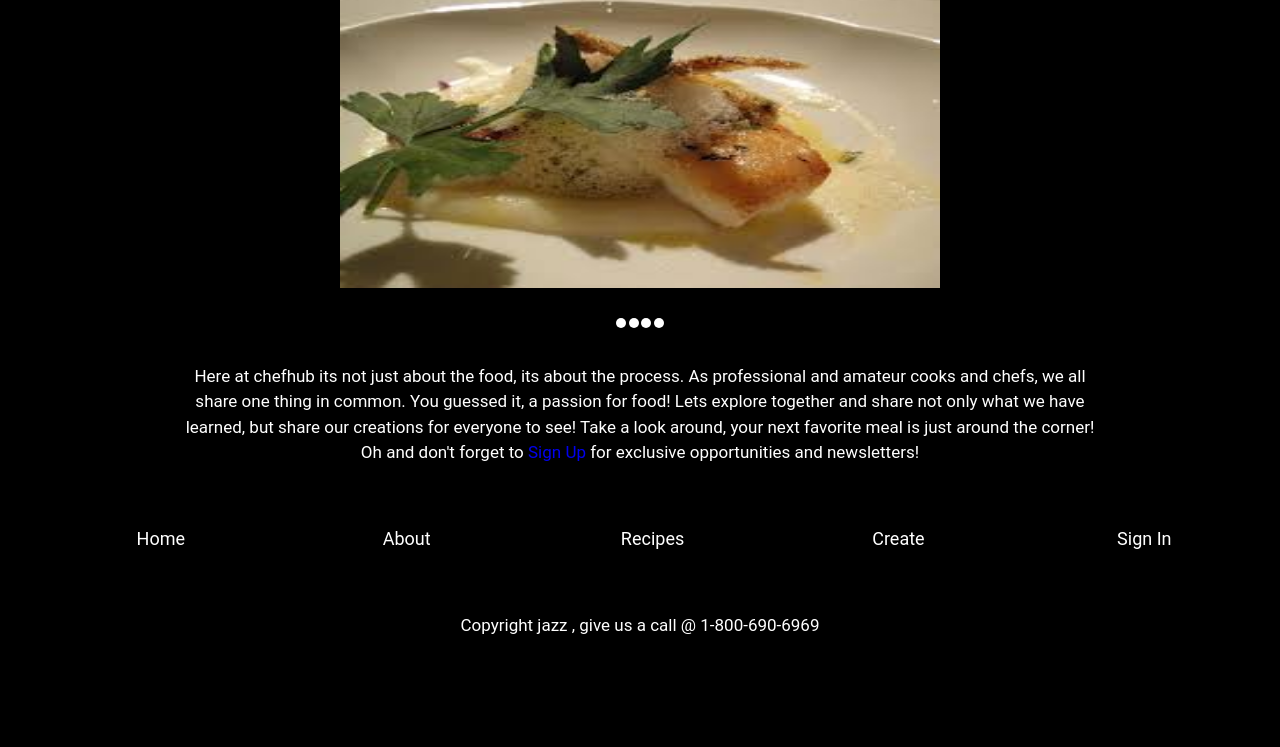
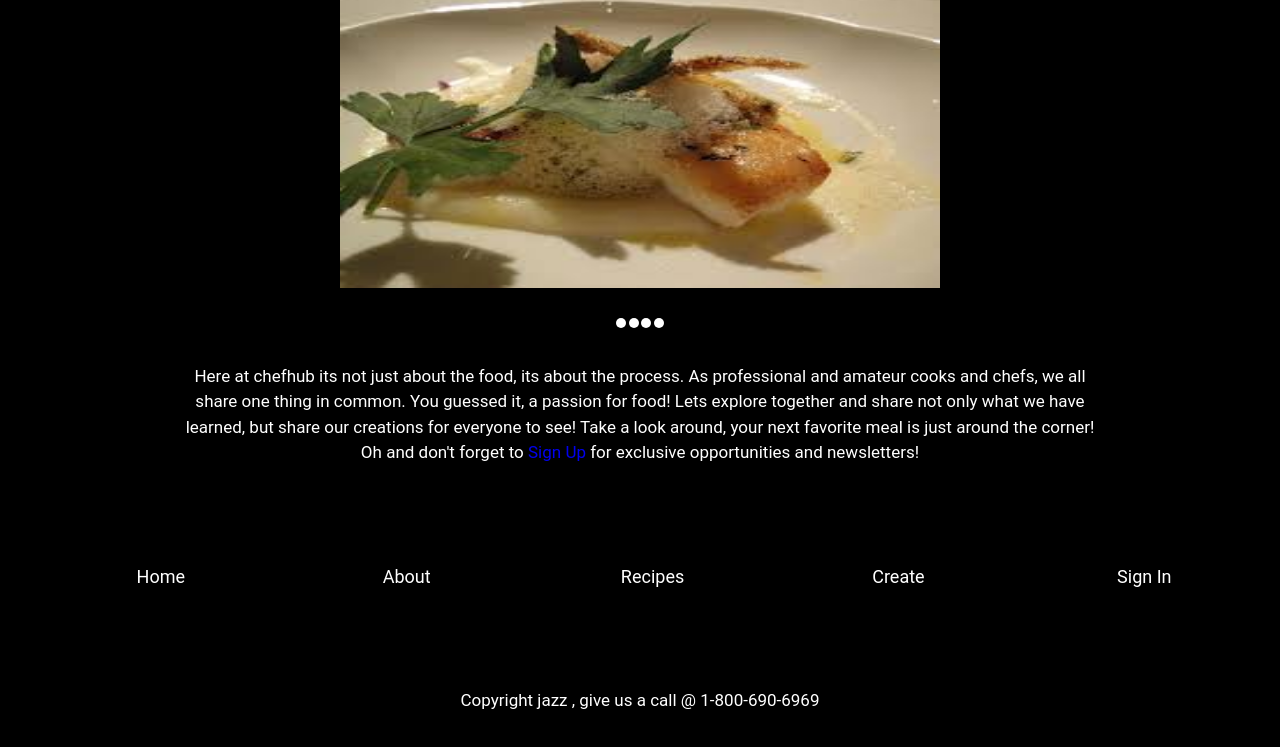
Before and after one commit to Chef-Portfolio-2-BW/Marketing-Page-3, a plain HTML site: page index.html in a window 1280 px wide. Shown: the part 207-954 px from the top of the page. Before the commit the page ends 909 px from the top, so only its background shows below. Drawn offline with Linux system fonts and the light colour scheme.

Commit message:
Bug fix.

```diff
--- a/css/index.css
+++ b/css/index.css
@@ -311,7 +311,6 @@ body footer {
   display: flex;
   height: 25%;
   width: 100%;
-  margin-bottom: 25px;
   flex-direction: column;
 }
 body footer p {
@@ -325,6 +324,8 @@ body footer nav {
   text-align: center;
   height: 60%;
   width: 100%;
+  margin-top: 50px;
+  margin-bottom: 50px;
 }
 body footer nav a {
   height: 50%;
--- a/less/home-page.less
+++ b/less/home-page.less
@@ -126,7 +126,7 @@ body {
     //   border:solid blue 1px;
       height:25%;
       width:100%;
-      margin-bottom:25px;
+    //   margin-bottom:25px;
       flex-direction: column;
 
   }
@@ -142,7 +142,8 @@ body {
       text-align:center;
       height:60%;
       width:100%;
-
+      margin-top:50px;
+      margin-bottom:50px;
   }
   footer nav a{
       height:50%;
```
